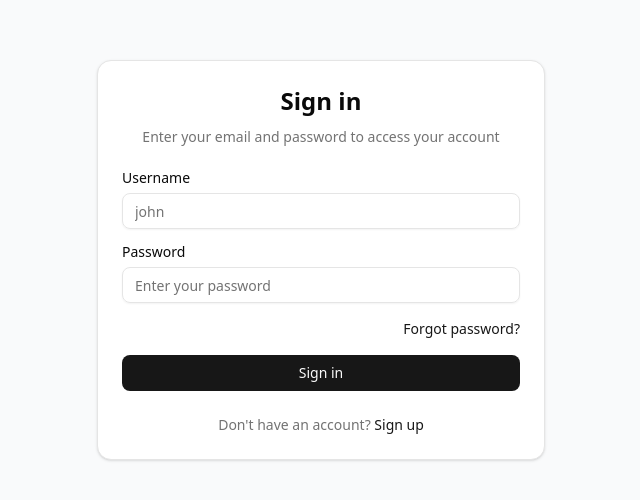
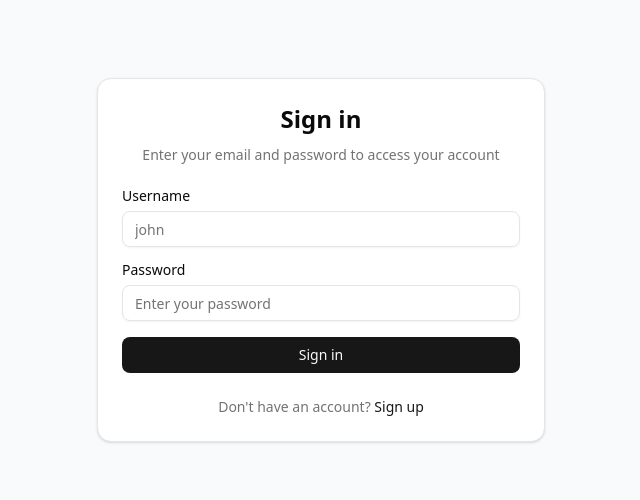
Before and after one commit to ryu-ryuk/re-wear, a Next.js app in the folder frontend/: page /login in a window 1280 px wide. Shown: the part 140-640 px from the top of the page, without its empty margins (319-959 px from the left). Built offline with nearby package versions, Linux system fonts and the light colour scheme.

Commit message:
Removed forgot password for now

```diff
--- a/frontend/src/app/login/page.tsx
+++ b/frontend/src/app/login/page.tsx
@@ -99,11 +99,6 @@ export default function LoginPage() {
                   </FormItem>
                 )}
               />
-              <div className="flex items-center justify-end">
-                <Link href="/forgot-password" className="text-sm text-primary hover:underline">
-                  Forgot password?
-                </Link>
-              </div>
               <Button type="submit" className="w-full" disabled={isLoading}>
                 {isLoading && <Loader2 className="mr-2 h-4 w-4 animate-spin" />}
                 Sign in
```
